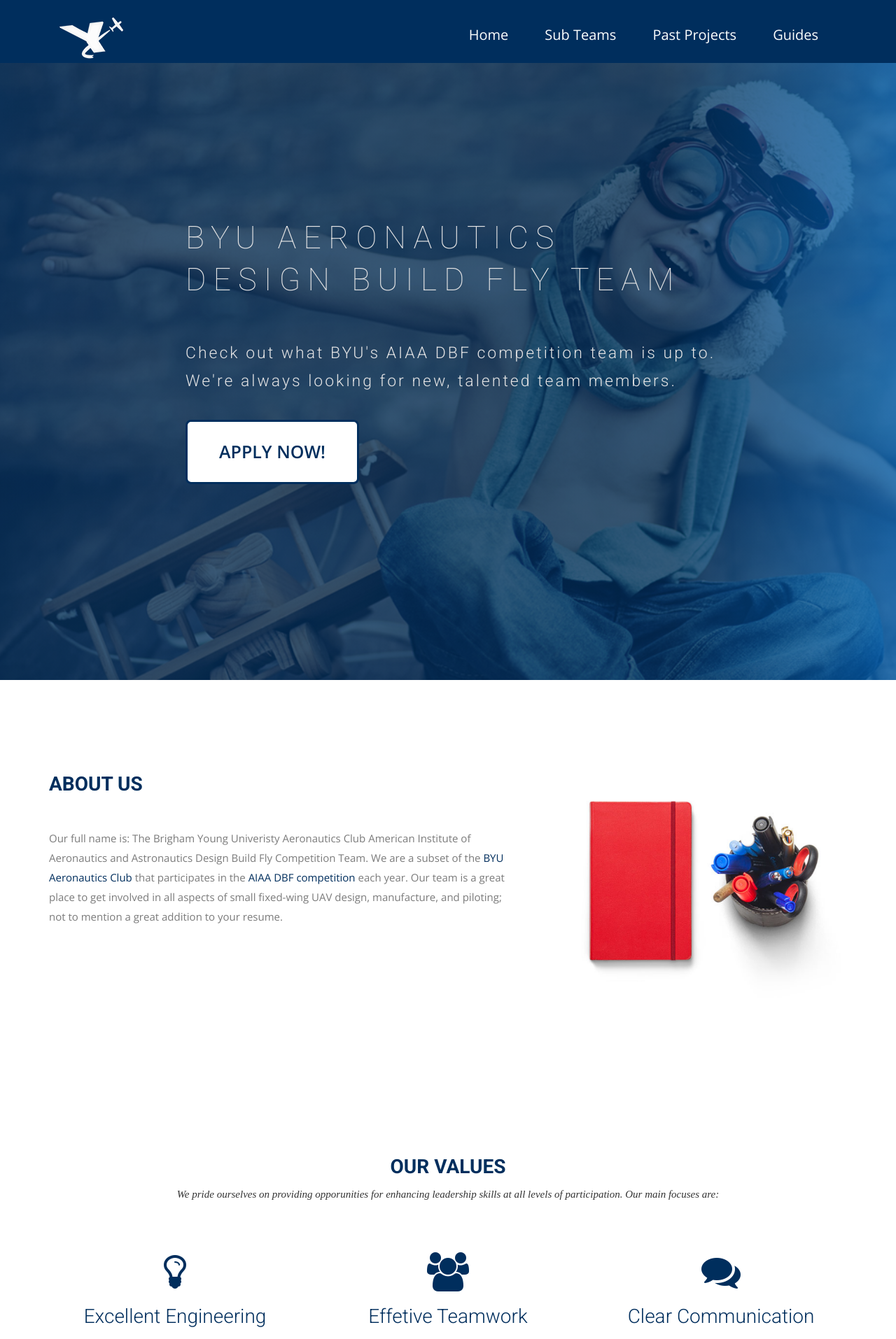
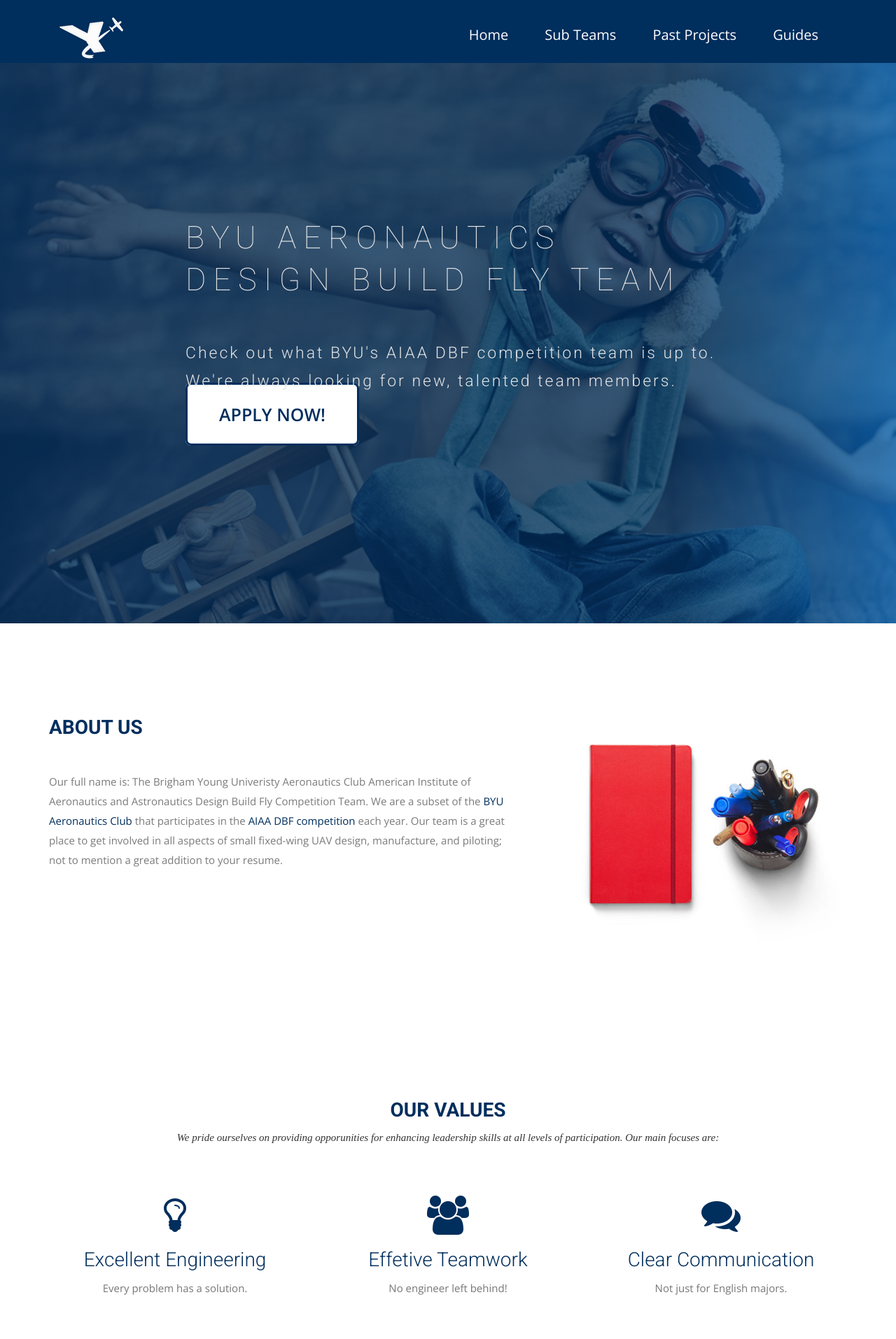
Before and after one commit to BYU-Aeronautics-Club/DBF, a Jekyll site: the page built from index.html, in a window 1280 px wide. Shown: the top 1914 px of the page at 70% size. Built offline with Jekyll 4.4.1, drawn with Linux system fonts in a browser that asks for light colours; nearby versions of some CDN libraries; some web fonts are replaced.

Commit message:
make button custom

```diff
--- a/css/airspace.css
+++ b/css/airspace.css
@@ -136,7 +136,7 @@
   letter-spacing: 3px;
 }
 
-button {
+mybutton {
     transition: 0.25s;
     padding: 25px 45px;
     border: solid;
--- a/index.html
+++ b/index.html
@@ -13,7 +13,7 @@
           <h1 class="animated fadeInUp">BYU AERONAUTICS<br> DESIGN BUILD FLY TEAM</h1>
           <p class="animated fadeInUp">Check out what BYU's AIAA DBF competition team is up to.
               <br>We're always looking for new, talented team members.</p>
-              <button class="apply" href="#">APPLY NOW!</button>
+          <mybutton class="apply" href="#">APPLY NOW!</mybutton>
         </div>
       </div>
     </div>
```
